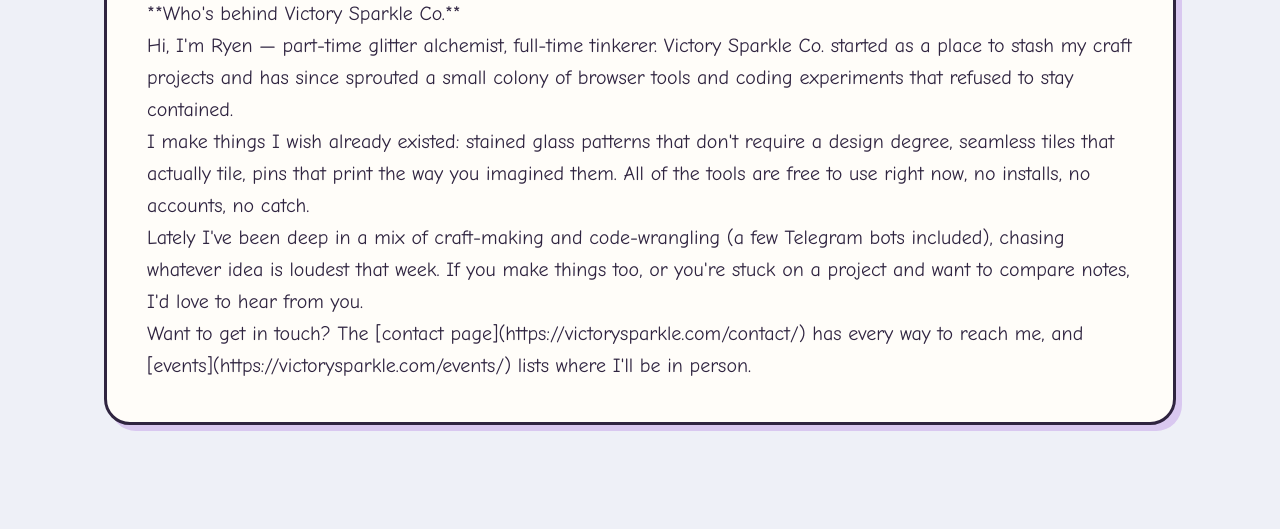
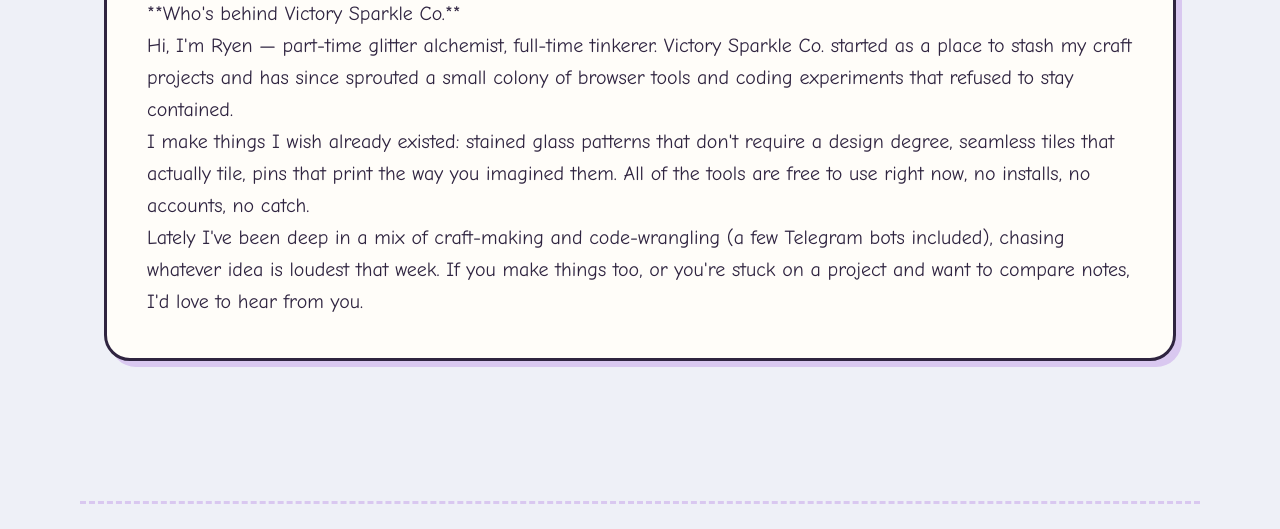
Before and after one commit to rx-37-eleven/victorysparklev2, an Eleventy site: page src/about.njk in a window 1280 px wide. Shown: the part 259-788 px from the top of the page. Built offline with nearby package versions, Linux system fonts and the light colour scheme; Eleventy itself is replaced by a stand-in of ours; files that its build step writes are made by us from their sources; a web font is replaced by a local one.

Commit message:
Update about.njk

```diff
--- a/src/about.njk
+++ b/src/about.njk
@@ -17,6 +17,5 @@
 
 <p>Lately I've been deep in a mix of craft-making and code-wrangling (a few Telegram bots included), chasing whatever idea is loudest that week. If you make things too, or you're stuck on a project and want to compare notes, I'd love to hear from you. </p>
 
-<p>Want to get in touch? The [contact page](https://victorysparkle.com/contact/) has every way to reach me, and [events](https://victorysparkle.com/events/) lists where I'll be in person.</p>
 
 </div>
```
